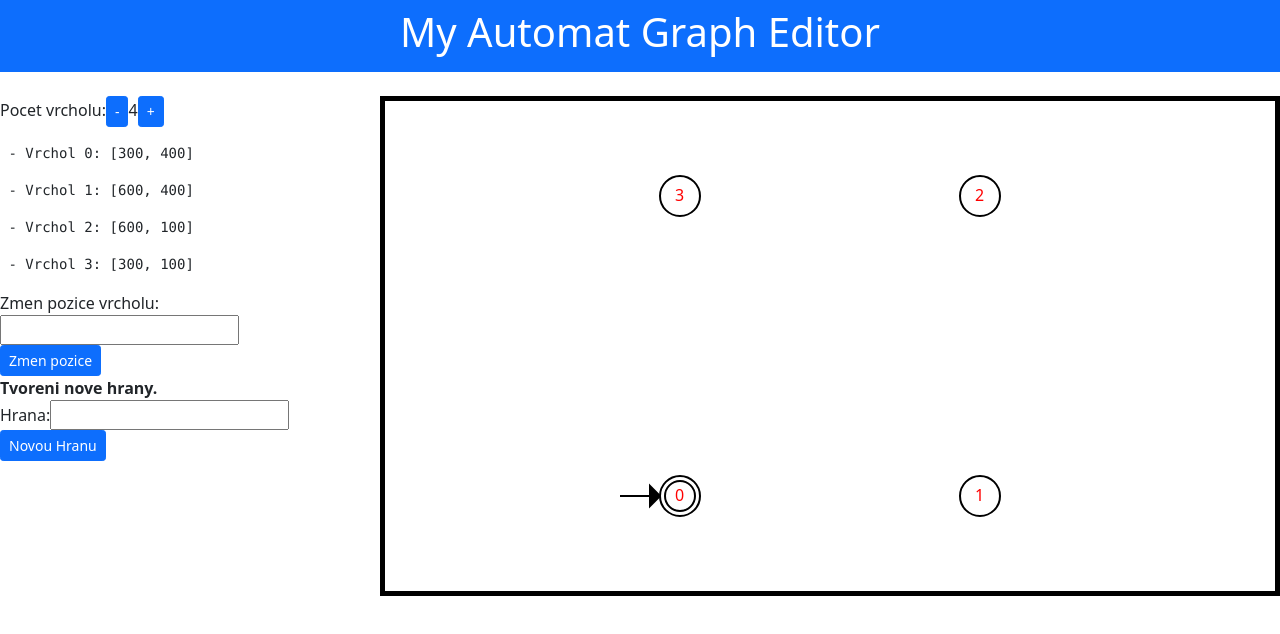
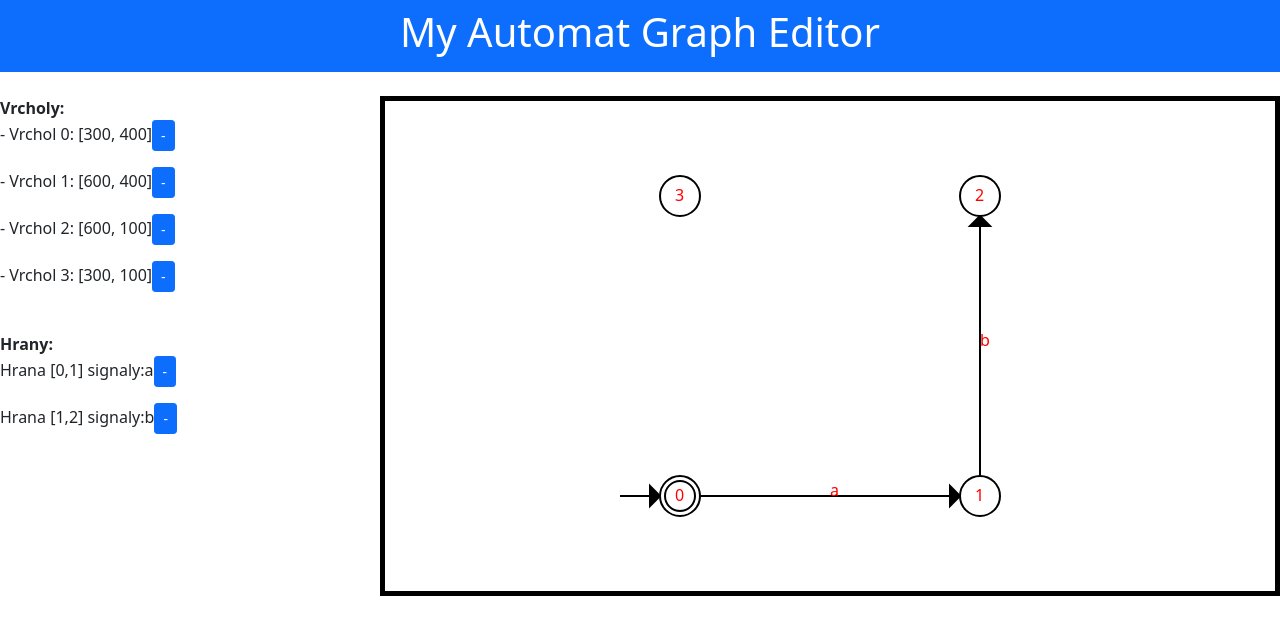
Before and after one commit to DangQuyTaiKB/Automat-React-app, a React (Create React App) app in the folder automat/: page / in a window 1280 px wide. Shown: the top 634 px of the page. Built offline with nearby package versions, Linux system fonts and the light colour scheme.

Commit message:
version Beta 2.0

```diff
--- a/automat/src/components/automat.jsx
+++ b/automat/src/components/automat.jsx
@@ -6,77 +6,83 @@ import HandlePoints from './handlingOfPoints'
 import HandleEdges from './handlingOfEdges'
 
 function Automat(){
-            //listy incialnich pozici vrcholu
-    const [pointData, setPointData]= useState(
-            [
-                //pozice 1 vrcholu
-                [{x: 300, y: 400}], //[{x: 300, y: 400}]
-                //pozice 2 vrcholu
-                [{x: 300, y: 400},{x: 600, y: 400}],
-                //pozice 3 vrcholu: rovnostrany trojuhelnik
-                [{x: 300, y: 400},{x: 600, y: 400},{x: 450, y: 140}],
-                //pozice 4 vrcholu: ctverec
-                [{x: 300, y: 400},{x: 600, y: 400},{x: 600, y: 100},{x: 300, y: 100}],
-                //pozice 5 vrcholu:
-                [{x: 300, y: 400},{x: 600, y: 400},{x: 650, y: 200},{x: 450, y: 50},{x: 250, y: 200}],
-                //pozice 6 vrcholu:
-                [{x: 300, y: 400},{x: 600, y: 400},{x: 700, y: 250},{x: 600, y: 100},{x: 300, y: 100},{x: 200, y: 250}]
-            ]
-    );
-    const [numberOfPoints, setNumberOfPoints]= useState(4);
-    const [listOfEdgeInf, setListOfEdgeInf]= useState([]);
-    const [numberOfEdges, setNumberOfEdges]= useState(1);
-    const [numberOfChange, setnumberOfChange]= useState(1);
+    const originalGraph={
+        'points':[
+            {'id':0,'x':300,'y':400, 'state':'A'},
+            {'id':1,'x':600,'y':400, 'state':'B'},
+            {'id':2,'x':600,'y':100, 'state':'C'},
+            {'id':3,'x':300,'y':100, 'state':'D'},
+        ],
+        'dataOfEdges':[
+            {'startId':0,'endId':1,'signaly':'a'},
+            {'startId':1,'endId':2,'signaly':'b'}
+        ]
+    };
+    const [graph,setGraph]=useState(originalGraph);
 
-    const HandlePointChange=(event)=>{
-        //index vrcholu
-        let index=(event.target.value.split(" ")[0]!=="")?Number(event.target.value.split(" ")[0]):-1;
-        //pozice vrcholu
-        let px=(event.target.value.split(" ")[1]!=="")?Number(event.target.value.split(" ")[1]):-1;
-        let py=(event.target.value.split(" ")[2]!=="")?Number(event.target.value.split(" ")[2]):-1;
-        if(index>=0 && px>=0 && py>=0 && index<numberOfPoints && px<900 && py<500){
-            // Replace tento pozice
-            pointData[numberOfPoints-1][index]={x:px,y:py};
-            setPointData(pointData);
+    const OnRemovePoint= (removedId)=>{
+        const newGraph={
+            'points': graph.points.filter(point=>(point.id!==removedId)),
+            'dataOfEdges': graph.dataOfEdges.filter(dataOfEdge=>((dataOfEdge.startId!==removedId)&&(dataOfEdge.endId!==removedId)))
         }
+        setGraph(newGraph);
     }
-    const HandleEdgeChange=(e)=>{
-        //phai loai truong hop "" vi Number("") la 0
-        let startPointIndex= (e.target.value.split(" ")[0]!=="")?Number(e.target.value.split(" ")[0]):-1;
-        let endPointIndex= (e.target.value.split(" ")[1]!=="")?Number(e.target.value.split(" ")[1]):-1;
-        if(startPointIndex>=0&&endPointIndex>=0){
-            //Push inf Nove hrany do listInformaceHran
-            listOfEdgeInf.push(e.target.value);
-            setListOfEdgeInf(listOfEdgeInf);
+    const OnRemoveEdge=(startId,endId)=>{
+        const newGraph={
+            'points':[...graph.points],
+            'dataOfEdges':graph.dataOfEdges.filter(dataOfEdge=>((dataOfEdge.startId!==startId)||(dataOfEdge.endId!==endId)))
         }
+        setGraph(newGraph);
     }
-    const IncreaseNumberOfPoints=()=>{
-        if(numberOfPoints<6){
-            setNumberOfPoints(numberOfPoints+1);
-        }
-    }
-    const DecreasenumberOfPoints=()=>{
-        if(numberOfPoints>1){
-            setNumberOfPoints(numberOfPoints-1);
-        }
-    }
-    const AddNewEdge=()=>{
-        setNumberOfEdges(numberOfEdges+1);
-    }
-    const AddChange=()=>{
-        setnumberOfChange(numberOfChange+1);
-    }
-    //Get list pozice vrcholu podle zvolene promenne pocetVrcholu
-    const points=pointData[numberOfPoints-1];
-    //Get list hran od listInformaceHran
-    const checkedListInf=listOfEdgeInf.filter(inf=>{
-        return Number(inf.split(" ")[0])<numberOfPoints&&Number(inf.split(" ")[1])<numberOfPoints
-    });
-    const edges= checkedListInf.map(inf=>{
-        return [points[Number(inf.split(" ")[0])],points[Number(inf.split(" ")[1])], inf.split(" ")[2]];
-    });
+    // const HandlePointChange=(event)=>{
+    //     //index vrcholu
+    //     const index=(event.target.value.split(" ")[0]!=="")?Number(event.target.value.split(" ")[0]):-1;
+    //     //pozice vrcholu
+    //     const px=(event.target.value.split(" ")[1]!=="")?Number(event.target.value.split(" ")[1]):-1;
+    //     const py=(event.target.value.split(" ")[2]!=="")?Number(event.target.value.split(" ")[2]):-1;
+    //     const state=event.target.value.split(" ")[3];
 
+    //     let isExistedPoint=false;
+    //     for(let existedPoint in graph.points){
+    //         if(index===existedPoint.id){
+    //             isExistedPoint=true;
+    //         }
+    //     }
 
+    //     if(index>=0 && px>=0 && py>=0&& px<900 && py<500){
+    //         // Novy graph
+    //         const newPoint={'id':index,'x':px,'y':py,'state':state};
+    //         if(isExistedPoint){
+    //             const newGraph={
+    //                 'points': graph.points.filter(point=>(point.id!==index)).push(newPoint),
+    //                 'edges':[...graph.edges]
+    //             };
+    //             setGraph(newGraph);
+    //         }
+    //         else{
+    //             const newGraph={
+    //                 'points': [...graph.points,newPoint],
+    //                 'edges':[...graph.edges]
+    //             };
+    //             setGraph(newGraph);
+    //         }
+    //     }
+    // }
+    // const HandleEdgeChange=(e)=>{
+    //     //phai loai truong hop "" vi Number("") la 0
+    //     let startPointIndex= (e.target.value.split(" ")[0]!=="")?Number(e.target.value.split(" ")[0]):-1;
+    //     let endPointIndex= (e.target.value.split(" ")[1]!=="")?Number(e.target.value.split(" ")[1]):-1;
+    //     let signaly=e.target.value.split(" ")[2];
+    //     if(startPointIndex>=0&&endPointIndex>=0){
+    //         //Novy graph
+    //         const newEdge={'startPoint': startPointIndex,'endPoint':endPointIndex,'signaly':signaly};
+    //         const newGraph={
+    //             'points': [...graph.points],
+    //             'edges':[...graph.edges,newEdge]
+    //         };
+    //         setGraph(newGraph);
+    //     }
+    // }
     return(
         <>
             <div className="container-fluid p-2 bg-primary text-white">
@@ -85,31 +91,31 @@ function Automat(){
             <div className ="row">
                 <div className="col">
                     <br/>
-                    <p>Pocet vrcholu:
-                        <button onClick= {()=>DecreasenumberOfPoints()} className="btn btn-primary btn-sm">-</button>
-                        {numberOfPoints}
-                        <button onClick ={()=> IncreaseNumberOfPoints()} className="btn btn-primary btn-sm">+</button>
-                    </p>
+                    <b>Vrcholy:</b>
                     <HandlePoints
-                        points={points}
-                        handlePointChange={HandlePointChange}
-                        numberOfChange={numberOfChange}
-                        addChange={AddChange}
+                        points={graph.points}
+                        //handlePointChange={HandlePointChange}
+                        onRemovePoint={OnRemovePoint}
                     />
                     <br/>
-                    <b>Tvoreni nove hrany.</b>
+                    <b>Hrany:</b>
                     <HandleEdges
-                        handleEdgeChange={HandleEdgeChange}
-                        numberOfEdges={numberOfEdges}
-                        addNewEdge={AddNewEdge}
+                        dataOfEdges= {graph.dataOfEdges}
+                        //handleEdgeChange={HandleEdgeChange}
+                        onRemoveEdge={OnRemoveEdge}
                     />
                 </div>
                 <div className="col">
                     <br/>
                     <svg width="900" height="500">
                         <polyline points="0,0 900,0 900,500 0,500 0,0" fill= "white" stroke="black" strokeWidth="10"/>
-                        <Edges edges={edges}/>
-                        <Points points={points}/>
+                        <Edges
+                            dataOfEdges={graph.dataOfEdges}
+                            points={graph.points}
+                        />
+                        <Points
+                            points={graph.points}
+                        />
                     </svg>
                 </div>
             </div>
@@ -117,4 +123,4 @@ function Automat(){
     );
 }
 
-export default Automat;
+export default Automat
--- a/automat/src/components/edge.jsx
+++ b/automat/src/components/edge.jsx
@@ -2,11 +2,6 @@ const Edge=(props)=>{
     const a=props.startPoint;
     const b=props.endPoint;
     const signaly=props.signaly;
-
-    if(a===null&&b==null){
-        return alert("Error: Invalid edge!");
-    }
-    else{
     const radius=20;
     const h=10; //vyska trojuhelnik sipky
     const delka = Math.sqrt((a.x-b.x)**2+(a.y-b.y)**2);
@@ -51,5 +46,4 @@ const Edge=(props)=>{
         </>
     }
 }
-}
 export default Edge
--- a/automat/src/components/edges.jsx
+++ b/automat/src/components/edges.jsx
@@ -1,10 +1,17 @@
 import Edge from './edge'
 
 const Edges=(props)=>{
-    const edges=props.edges;
+    const dataOfEdges=props.dataOfEdges;
+    const points=props.points;
     return (
         <>
-            {edges.map(edge =>(<Edge startPoint={edge[0]} endPoint={edge[1]}  signaly={edge[2]}/>))}
+            {dataOfEdges.map(dataOfEdge =>{
+                //wrong way startPoint= points[dataOfEdge.startId];
+                const startPoint= points.filter(point=>(point.id===dataOfEdge.startId))[0];
+                const endPoint= points.filter(point=>(point.id===dataOfEdge.endId))[0];
+                const signaly=dataOfEdge.signaly;
+                return <Edge startPoint={startPoint} endPoint={endPoint}  signaly={signaly}/>
+            })}
         </>
     );
 }
--- a/automat/src/components/handlingOfEdges.jsx
+++ b/automat/src/components/handlingOfEdges.jsx
@@ -1,28 +1,20 @@
-const HandleEdge=(props)=>{
+const HandleEdges=(props)=>{
+    const dataOfEdges=props.dataOfEdges;
     return(
         <>
-            <form>
-                <label>Hrana:
+            {dataOfEdges.map(dataOfEdge=>(
+                <p>Hrana [{dataOfEdge.startId},{dataOfEdge.endId}] signaly:{dataOfEdge.signaly}
+                <button className="btn btn-primary btn-sm" onClick={()=>props.onRemoveEdge(dataOfEdge.startId,dataOfEdge.endId)}>-</button>
+                </p>
+            ))}
+            {/* <form>
+                <label>Pridana Hrana:
                     <input
                         type="text"
                         onChange={props.handleEdgeChange}
                     />
                 </label>
-            </form>
-        </>
-    );
-}
-
-const HandleEdges=(props)=>{
-    let formy=[];
-    for(let i=0;i<props.numberOfEdges;i++){
-        formy.push(1);
-    }
-    return(
-        <>
-            {formy.map(form=>(<HandleEdge handleEdgeChange={props.handleEdgeChange}/>))}
-            {/*Nejde onClick jeli ={()=>props.addHranu}*/}
-            <button className="btn btn-primary btn-sm" onClick={()=>props.addNewEdge()}>Novou Hranu</button>
+            </form> */}
         </>
     );
 }
--- a/automat/src/components/handlingOfPoints.jsx
+++ b/automat/src/components/handlingOfPoints.jsx
@@ -1,38 +1,22 @@
-const HandlePoint = (props) => {
-    return(
-        <>
-            <pre> - Vrchol {props.index}: [{props.x}, {props.y}]</pre>
-        </>
-    );
-}
-
 const HandlePoints=(props)=>{
     const points=props.points;
-    let formy=[];
-    for(let i=0;i<props.numberOfChange;i++){
-        formy.push(1);
-    }
     return (
         <>
-            {points.map((point,index)=> (
-                <HandlePoint
-                    index={index}
-                    x={point.x}
-                    y={point.y}
-                />
+            {points.map(point=>(
+                <p>-    Vrchol {point.id}: [{point.x}, {point.y}]
+                <button className="btn btn-primary btn-sm" onClick={()=>props.onRemovePoint(point.id)}>-</button>
+                </p>
             ))}
-            {formy.map(form=>(
-                <form >
-                    <label>Zmen pozice vrcholu:
+            {/* <form >
+                <label>Pridany vrchol:
                     <input
                             type="text"
                             onChange={props.handlePointChange}
                     />
                 </label>
-                </form>
-            ))}
-            <button className="btn btn-primary btn-sm" onClick={()=>props.addChange()}>Zmen pozice</button>
+            </form>  */}
         </>
     );
 }
+
 export default HandlePoints
--- a/automat/src/components/point.jsx
+++ b/automat/src/components/point.jsx
@@ -1,11 +1,11 @@
 const Point=(props)=>{
     const x=props.x;
     const y=props.y
-    const index=props.index;
+    const id=props.id;
 
     const radius= 20;
     const h=10;
-    if(index===0){
+    if(id===0){
         return <>
             <line x1={x-3*radius} y1={y} x2={x-radius} y2={y} stroke="black" strokeWidth="2"/>
             <polygon
@@ -18,13 +18,13 @@ const Point=(props)=>{
             />
             <circle cx= {x} cy={y} r={radius} stroke="black" strokeWidth="2" fill="white"></circle>
             <circle cx= {x} cy={y} r={radius-5} stroke="black" strokeWidth="2" fill="white"></circle>
-            <text x={x-5} y={y+5} fill="red">{index}</text>
+            <text x={x-5} y={y+5} fill="red">{id}</text>
         </>
     }
     else{
         return <>
             <circle cx= {x} cy={y} r={radius} stroke="black" strokeWidth="2" fill="white"></circle>
-            <text x={x-5} y={y+5} fill="red">{index}</text>
+            <text x={x-5} y={y+5} fill="red">{id}</text>
         </>
     }
 }
--- a/automat/src/components/points.jsx
+++ b/automat/src/components/points.jsx
@@ -4,7 +4,7 @@ const Points=(props)=>{
     const points=props.points
     return (
         <>
-            {points.map((point,index)=>(<Point index={index} x={point.x} y={point.y}/>))}
+            {points.map(point=>(<Point id={point.id} x={point.x} y={point.y}/>))}
         </>
     );
 }
```
Lines whose indentation alone changed are shown as unchanged.
